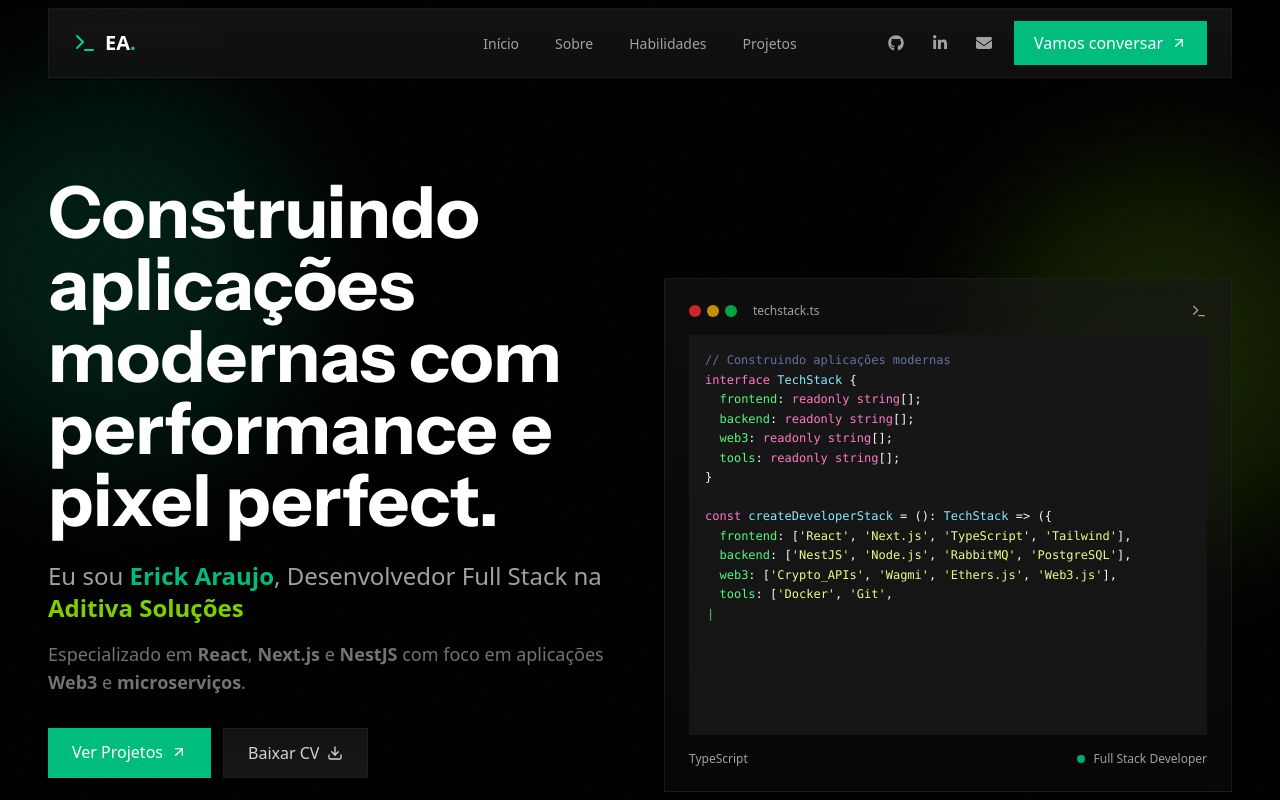
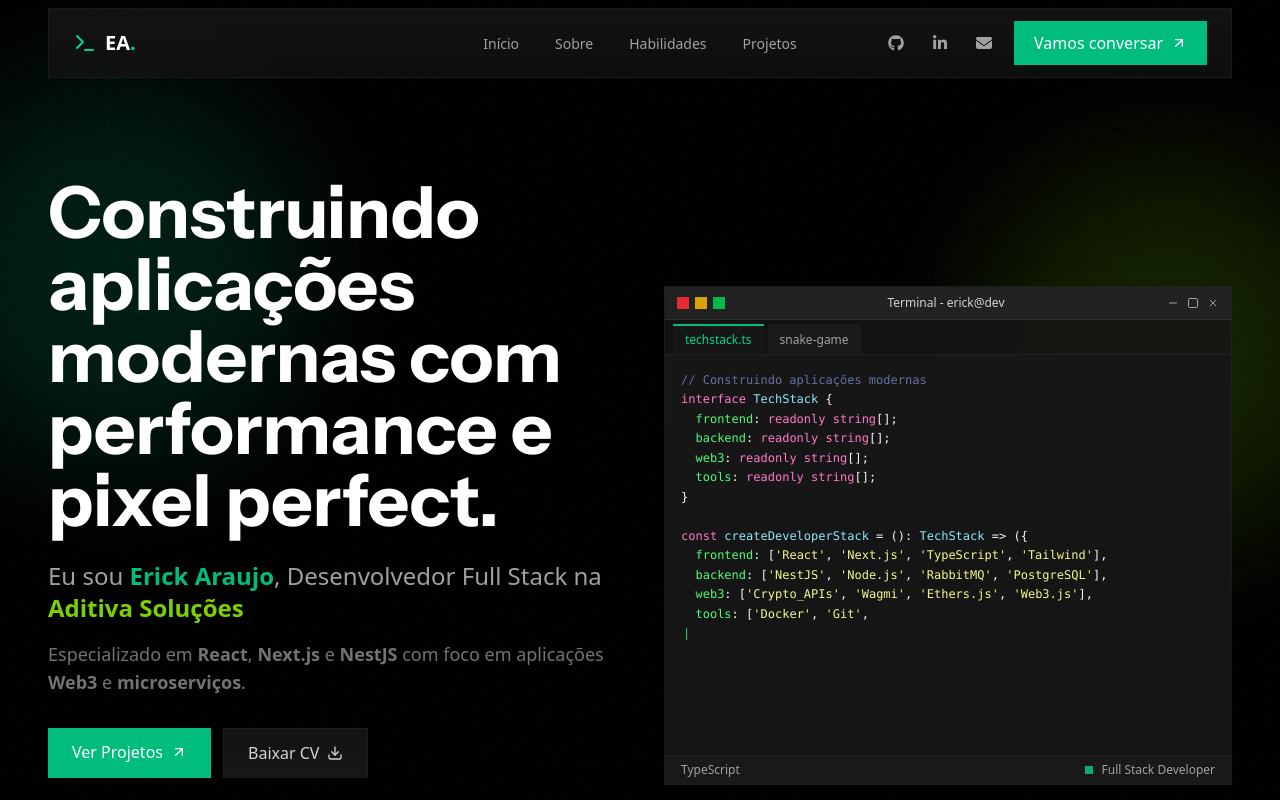
Before and after one commit to araujoerick/portfoliov3, a Next.js app: page / in a window 1280 px wide. Shown: the top 800 px of the page. Built offline with nearby package versions, Linux system fonts and the light colour scheme.

Commit message:
refactor: redesign terminal with Linux style and integrate snake game

```diff
--- a/src/components/CodeTerminal.tsx
+++ b/src/components/CodeTerminal.tsx
@@ -1,9 +1,15 @@
 "use client";
 
-import { Terminal } from "lucide-react";
+import React, { useState } from "react";
+import { Minus, Square, X } from "lucide-react";
 import { useTypewriter } from "@/hooks/useTypewriter";
+import SnakeGame from "@/components/snake-game/snake-game";
+
+type TabType = "techstack" | "snake";
 
 const CodeTerminal = () => {
+  const [activeTab, setActiveTab] = useState<TabType>("techstack");
+
   const codeSnippet = `// Construindo aplicações modernas
 interface TechStack {
   frontend: readonly string[];
@@ -24,7 +30,7 @@ const stack = createDeveloperStack();`;
   const { displayedText, isComplete } = useTypewriter(codeSnippet, {
     speed: 15,
     loop: true,
-    pauseDuration: 10000, // 10s pause
+    pauseDuration: 10000,
   });
 
   // Syntax highlighting function
@@ -40,50 +46,38 @@ const stack = createDeveloperStack();`;
       }
 
       const tokens: React.ReactElement[] = [];
-
       const keywords = ["interface", "const", "readonly", "string", "return"];
       const functions = ["TechStack", "createDeveloperStack", "stack"];
-
-      // Split for keywords, strings, properties, etc.
       const parts = line.split(/(\s+|[{}()[\]:;,=>])/);
 
       parts.forEach((part, idx) => {
         if (!part) return;
 
-        // Strings
         if (part.match(/^'.*'$/)) {
           tokens.push(
             <span key={`${i}-${idx}`} style={{ color: "#f1fa8c" }}>
               {part}
             </span>,
           );
-        }
-        // Keywords
-        else if (keywords.includes(part)) {
+        } else if (keywords.includes(part)) {
           tokens.push(
             <span key={`${i}-${idx}`} style={{ color: "#ff79c6" }}>
               {part}
             </span>,
           );
-        }
-        // Functions/Types
-        else if (functions.includes(part)) {
+        } else if (functions.includes(part)) {
           tokens.push(
             <span key={`${i}-${idx}`} style={{ color: "#8be9fd" }}>
               {part}
             </span>,
           );
-        }
-        // Properties followed by :
-        else if (idx < parts.length - 1 && parts[idx + 1] === ":") {
+        } else if (idx < parts.length - 1 && parts[idx + 1] === ":") {
           tokens.push(
             <span key={`${i}-${idx}`} style={{ color: "#50fa7b" }}>
               {part}
             </span>,
           );
-        }
-        // Normal text
-        else {
+        } else {
           tokens.push(
             <span key={`${i}-${idx}`} style={{ color: "#f8f8f2" }}>
               {part}
@@ -99,30 +93,66 @@ const stack = createDeveloperStack();`;
   return (
     <div className="w-full">
       <div className="relative group">
-        <div className="relative overflow-hidden bg-linear-to-b from-neutral-900/60 via-neutral-900/40 to-neutral-900/30 border border-neutral-800/60 backdrop-blur-xl p-4 sm:p-6 hover:border-neutral-700/50 transition-all duration-500">
-          {/* Window Controls */}
-          <div className="flex items-center justify-between mb-4">
+        <div className="relative overflow-hidden bg-linear-to-b from-neutral-900/60 via-neutral-900/40 to-neutral-900/30 border border-neutral-800/60 backdrop-blur-xl hover:border-neutral-700/50 transition-all duration-500">
+          {/* Linux Terminal Header */}
+          <div className="bg-neutral-800/80 px-3 py-2 flex items-center justify-between border-b border-neutral-700/50">
             <div className="flex items-center gap-2">
+              {/* Linux Window Controls - Left Side */}
               <div className="flex gap-1.5">
-                <div className="w-3 h-3 rounded-full bg-red-500/80" />
-                <div className="w-3 h-3 rounded-full bg-yellow-500/80" />
-                <div className="w-3 h-3 rounded-full bg-green-500/80" />
+                <button className="w-3 h-3 bg-red-500/90 hover:bg-red-500 transition-colors" />
+                <button className="w-3 h-3 bg-yellow-500/90 hover:bg-yellow-500 transition-colors" />
+                <button className="w-3 h-3 bg-green-500/90 hover:bg-green-500 transition-colors" />
               </div>
-              <span className="text-xs text-neutral-400 ml-2">
-                techstack.ts
-              </span>
-            </div>
-            <Terminal className="w-4 h-4 text-neutral-400" />
             </div>
 
-          {/* Code Content */}
-          <div className="bg-neutral-900/95 p-3 sm:p-4 h-75 sm:h-87.5 lg:h-100 overflow-y-auto scrollbar-hide">
-            <pre className="text-xs font-mono leading-relaxed">
-              <code
-                style={{
-                  color: "rgb(248, 248, 242)",
-                }}
+            {/* Center - Title */}
+            <span className="text-xs text-neutral-300 font-medium">
+              Terminal - erick@dev
+            </span>
+
+            {/* Right - Minimize, Maximize, Close Icons */}
+            <div className="flex gap-2">
+              <button className="text-neutral-400 hover:text-white transition-colors">
+                <Minus className="w-3 h-3" />
+              </button>
+              <button className="text-neutral-400 hover:text-white transition-colors">
+                <Square className="w-3 h-3" />
+              </button>
+              <button className="text-neutral-400 hover:text-red-400 transition-colors">
+                <X className="w-3 h-3" />
+              </button>
+            </div>
+          </div>
+
+          {/* Tabs */}
+          <div className="bg-neutral-900/60 px-2 pt-1 flex gap-1 border-b border-neutral-700/30">
+            <button
+              onClick={() => setActiveTab("techstack")}
+              className={`px-3 py-1.5 text-xs font-medium transition-all ${
+                activeTab === "techstack"
+                  ? "bg-neutral-900/95 text-emerald-400 border-t-2 border-emerald-500"
+                  : "bg-neutral-800/40 text-neutral-400 hover:text-neutral-200 border-t-2 border-transparent"
+              }`}
             >
+              techstack.ts
+            </button>
+            <button
+              onClick={() => setActiveTab("snake")}
+              className={`px-3 py-1.5 text-xs font-medium transition-all ${
+                activeTab === "snake"
+                  ? "bg-neutral-900/95 text-emerald-400 border-t-2 border-emerald-500"
+                  : "bg-neutral-800/40 text-neutral-400 hover:text-neutral-200 border-t-2 border-transparent"
+              }`}
+            >
+              snake-game
+            </button>
+          </div>
+
+          {/* Content Area */}
+          <div className="bg-neutral-900/95 p-4 h-75 sm:h-87.5 lg:h-100 overflow-hidden">
+            {activeTab === "techstack" ? (
+              <pre className="text-xs font-mono leading-relaxed h-full overflow-y-auto scrollbar-hide">
+                <code style={{ color: "rgb(248, 248, 242)" }}>
                   {renderCode(displayedText)}
                   {!isComplete && (
                     <span
@@ -134,15 +164,20 @@ const stack = createDeveloperStack();`;
                   )}
                 </code>
               </pre>
+            ) : (
+              <SnakeGameWrapper />
+            )}
           </div>
 
           {/* Footer */}
-          <div className="mt-4 flex items-center justify-between text-xs text-neutral-400">
-            <span>TypeScript</span>
+          <div className="bg-neutral-800/60 px-4 py-1.5 flex items-center justify-between text-xs text-neutral-400 border-t border-neutral-700/30">
+            <span>
+              {activeTab === "techstack" ? "TypeScript" : "JavaScript Game"}
+            </span>
             <span className="flex items-center gap-2">
-              <div className="w-2 h-2 bg-emerald-400 rounded-full animate-pulse" />
+              <div className="w-2 h-2 bg-emerald-400 animate-pulse" />
               <span className="hidden sm:inline">Full Stack Developer</span>
-              <span className="sm:hidden">Dev Full Stack</span>
+              <span className="sm:hidden">Dev</span>
             </span>
           </div>
         </div>
@@ -154,4 +189,75 @@ const stack = createDeveloperStack();`;
   );
 };
 
+// Snake Game Wrapper Component
+const SnakeGameWrapper = () => {
+  const [isPlaying, setIsPlaying] = useState(false);
+
+  // Handle space key to start game and prevent scrolling
+  React.useEffect(() => {
+    if (!isPlaying) {
+      const handleKeyDown = (e: KeyboardEvent) => {
+        if (e.code === "Space") {
+          e.preventDefault();
+          setIsPlaying(true);
+        }
+      };
+
+      window.addEventListener("keydown", handleKeyDown);
+      return () => window.removeEventListener("keydown", handleKeyDown);
+    }
+  }, [isPlaying]);
+
+  if (isPlaying) {
+    return (
+      <div className="h-full flex flex-col items-center justify-center gap-4 overflow-y-auto">
+        <button
+          onClick={() => setIsPlaying(false)}
+          className="px-4 py-2 text-xs bg-neutral-800/50 text-neutral-400 border border-neutral-700/50 hover:bg-neutral-800 hover:text-white transition-all"
+        >
+          ← Voltar
+        </button>
+        <SnakeGame
+          percentageWidth={70}
+          startSnakeSize={4}
+          snakeColor="#84cc16"
+          appleColor="#ef4444"
+        />
+      </div>
+    );
+  }
+
+  return (
+    <div className="h-full flex items-center justify-center">
+      <div className="text-center space-y-4">
+        <div className="text-emerald-400 text-sm font-mono">
+          <pre className="text-xs leading-relaxed">
+            {`    _____ _   _          _  ________
+   / ____| \\ | |   /\\   | |/ /  ____|
+  | (___ |  \\| |  /  \\  | ' /| |__
+   \\___ \\| . \` | / /\\ \\ |  < |  __|
+   ____) | |\\  |/ ____ \\| . \\| |____
+  |_____/|_| \\_/_/    \\_\\_|\\_\\______|
+
+  🐍 Classic Snake Game 🐍`}
+          </pre>
+        </div>
+        <div className="space-y-2 text-neutral-400 text-xs font-mono">
+          <p>🎮 Use Arrow Keys to Move</p>
+          <p>🍎 Eat food to grow</p>
+          <p>💀 Don&apos;t hit the walls or yourself!</p>
+          <div className="mt-4 pt-4 border-t border-neutral-700/50">
+            <button
+              onClick={() => setIsPlaying(true)}
+              className="px-4 py-2 bg-emerald-500/20 text-emerald-400 border border-emerald-500/50 hover:bg-emerald-500/30 transition-all"
+            >
+              Press SPACE to Start
+            </button>
+          </div>
+        </div>
+      </div>
+    </div>
+  );
+};
+
 export default CodeTerminal;
```
Lines whose indentation alone changed are shown as unchanged.
